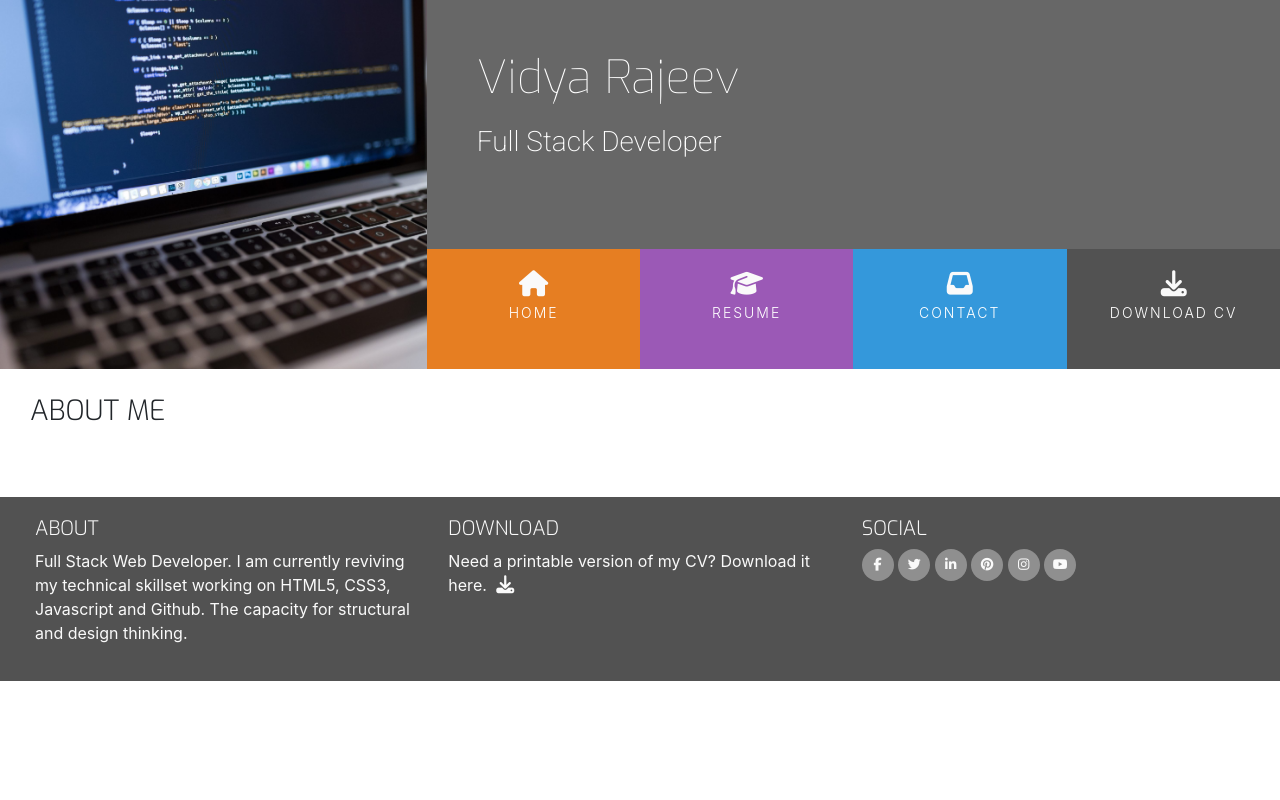
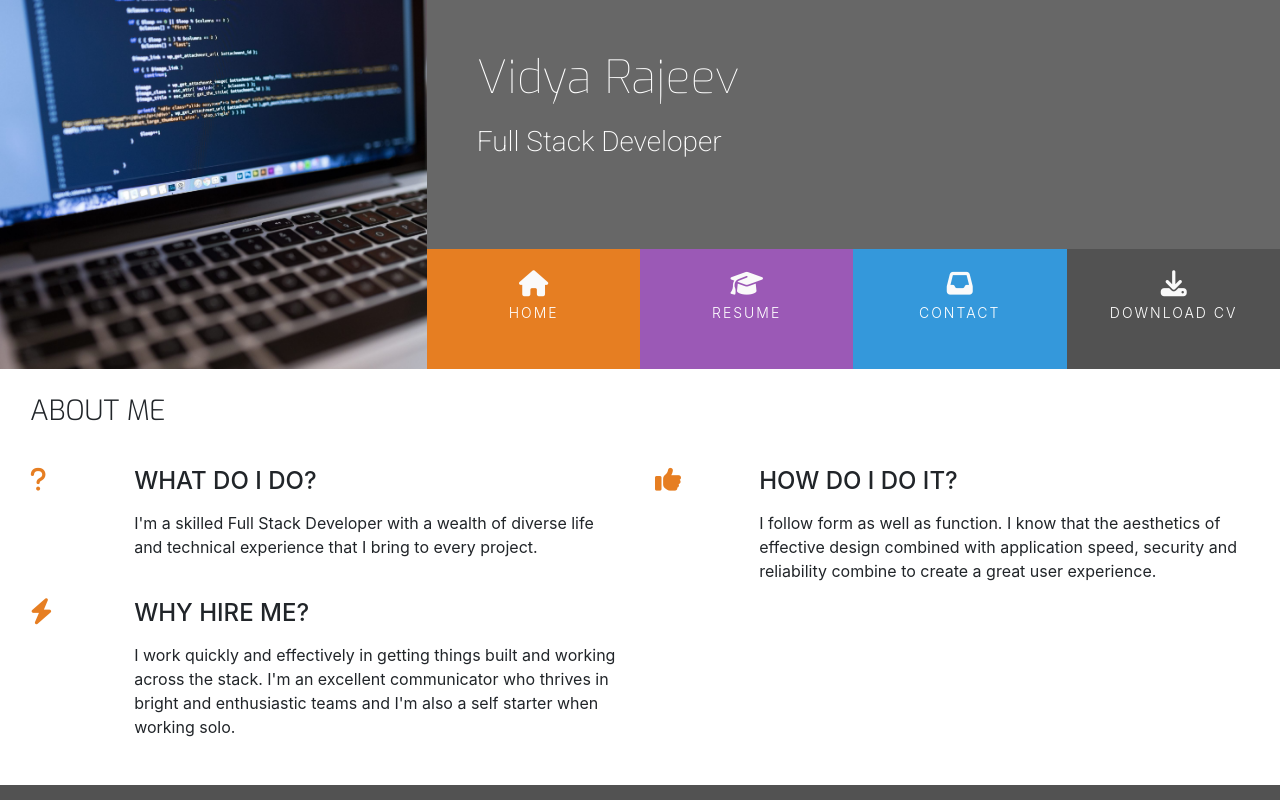
Before and after one commit to vgopal02/Resume, a plain HTML site: page index.html in a window 1280 px wide. Shown: the top 800 px of the page. Drawn offline with nearby package versions, Linux system fonts and the light colour scheme.

Commit message:
Add three reasons section and style

```diff
--- a/assets/css/style.css
+++ b/assets/css/style.css
@@ -228,3 +228,14 @@ footer {
 #footer-details {
     padding: 20px;
 }
+
+/* ----------------------------------------Three Reasons */
+
+.three-reasons-icon {
+    font-size: 26px;
+    color: #e67e22;
+}
+
+.three-reasons-heading {
+    margin-bottom: 15px;
+}
--- a/index.html
+++ b/index.html
@@ -42,12 +42,54 @@
             </div>
         </div>
     </header>
+
     <section class="container-fluid">
         <div class="row row-table">
             <div class="col-md-8 bg-color-three-reasons section-column">
                 <div class="row">
                     <div class="col">
                         <h3 class="section-heading uppercase">About Me</h3>
+                    </div>
+                </div>
+                <div class="row">
+                    <div class="col-10 offset-1 offset-sm-0 col-sm-4 col-md-6">
+                        <div class="row">
+                            <div class="col-2">
+                                <i class="three-reasons-icon fa fa-question" aria-hidden="true"></i>
+                            </div>
+                            <div class="col-10">
+                                <h4 class="three-reasons-heading uppercase">What do I do?</h4>
+                                <p>
+                                    I'm a skilled Full Stack Developer with a wealth of diverse life and technical experience that I bring to every project.
+                                </p>
+                            </div>
+                        </div>
+                    </div>
+                    <div class="col-10 offset-1 offset-sm-0 col-sm-4 col-md-6">
+                        <div class="row">
+                            <div class="col-2">
+                                <i class="three-reasons-icon fa fa-thumbs-up" aria-hidden="true"></i>
+                            </div>
+                            <div class="col-10">
+                                <h4 class="three-reasons-heading uppercase">How do I do it?</h4>
+                                <p>
+                                    I follow form as well as function. I know that the aesthetics of effective design combined with application speed, security and reliability combine to create a great user experience.
+                                </p>
+                            </div>
+                        </div>
+                    </div>
+                    <div class="col-10 offset-1 offset-sm-0 col-sm-4 col-md-6">
+                        <div class="row">
+                            <div class="col-2">
+                                <i class="three-reasons-icon fa fa-bolt" aria-hidden="true"></i>
+                            </div>
+                            <div class="col-10">
+                                <h4 class="three-reasons-heading uppercase">Why hire me?</h4>
+                                <p>
+                                    I work quickly and effectively in getting things built and working across the stack. I'm an excellent communicator who thrives in bright and enthusiastic teams and I'm also a self starter when working solo.
+                                </p>
+                            </div>
+                        </div>
                     </div>
                 </div>
             </div>
```
